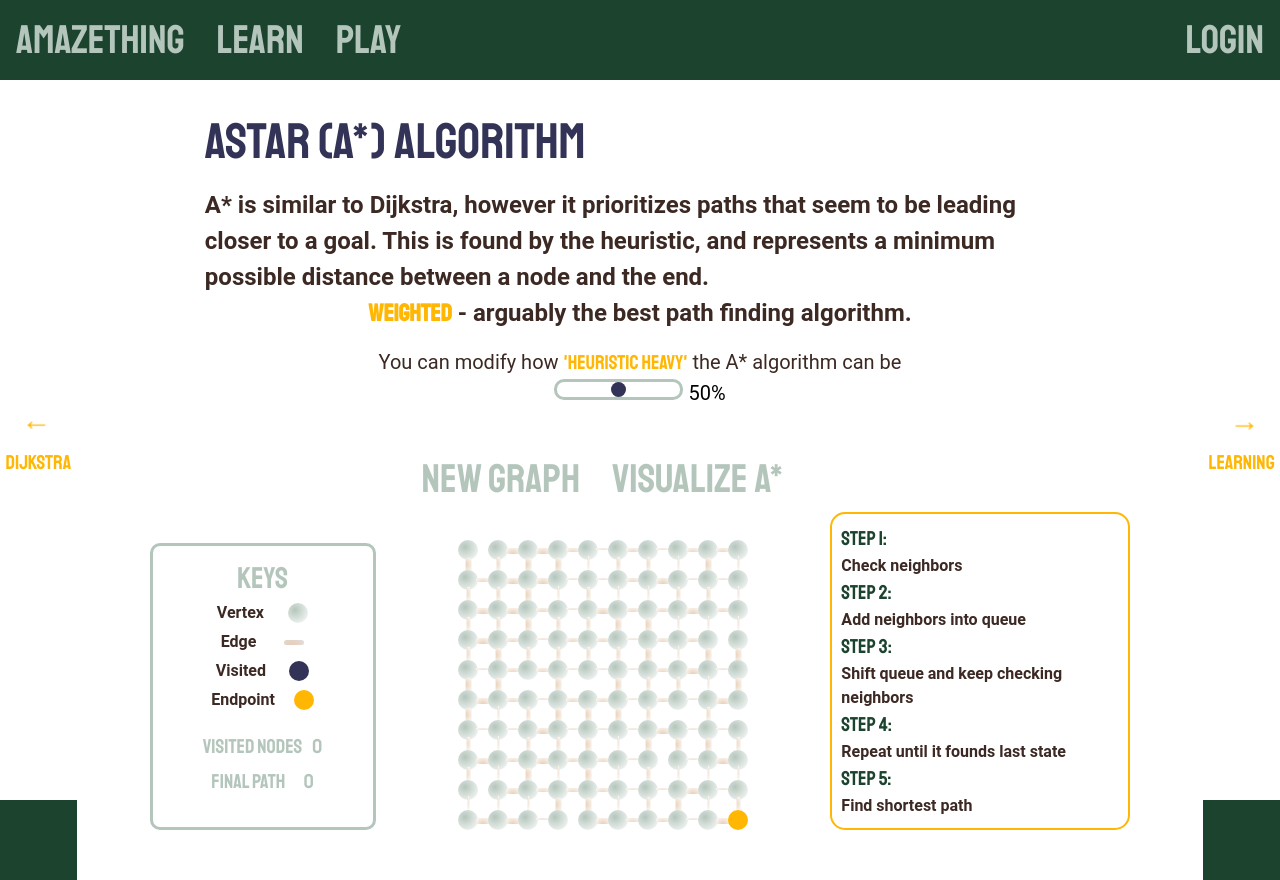
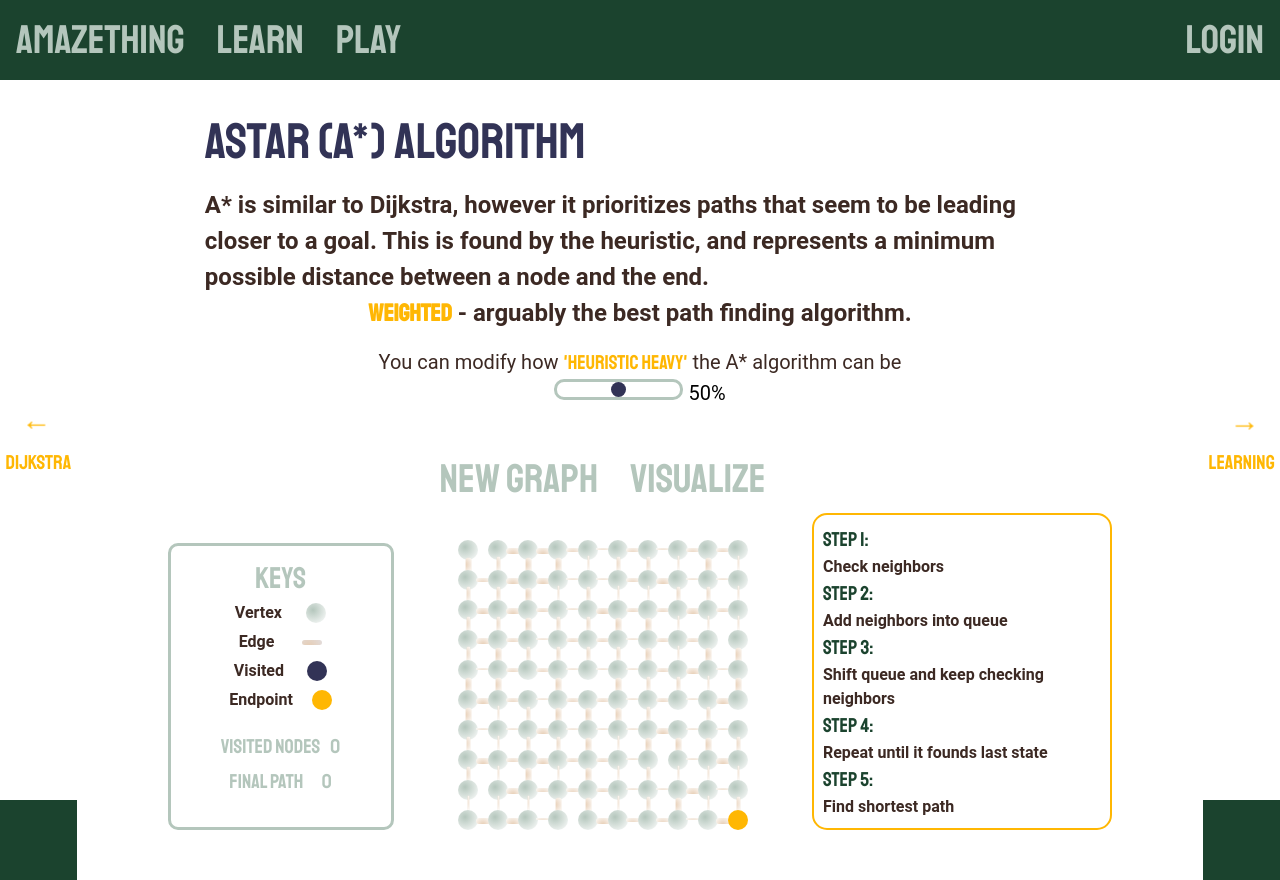
Before and after one commit to vadim-nest/aMAZEthing, a React (Vite) app in the folder Client/: page /learning/aStarLesson in a window 1280 px wide. Built offline with nearby package versions, Linux system fonts and the light colour scheme; no server answers.

Commit message:
refactor(fix bug on bfs): fix bug bfs

```diff
--- a/Client/src/components/pathfindingLessons/aStar.tsx
+++ b/Client/src/components/pathfindingLessons/aStar.tsx
@@ -61,7 +61,7 @@ function AStarLesson() {
 
   return (
     <Pagination
-      clicked={clicked}
+      clicked={false}
       leftName={'Dijkstra'}
       rightName={'Learning'}
       leftLink={'learning/dijkstraLesson'}
@@ -134,7 +134,7 @@ function AStarLesson() {
                   aStar();
                 }}
               >
-                Visualize A*
+                Visualize
               </button>
             </div>
             <div id="myCanvas">
--- a/Client/src/components/pathfindingLessons/bfsLesson.tsx
+++ b/Client/src/components/pathfindingLessons/bfsLesson.tsx
@@ -54,7 +54,7 @@ function BfsLesson() {
 
   return (
     <Pagination
-      clicked={clicked}
+      clicked={false}
       leftName={'Learning'}
       rightName={'Dfs'}
       leftLink={'learning'}
@@ -78,7 +78,7 @@ function BfsLesson() {
         <div className="visualization-wrapper">
           <MapKeys stats={stats}></MapKeys>
           <div className="lesson-wrapper">
-            <div id="myCanvas">
+
               <div className="buttons-pos">
                 <button
                   className={'button'}
@@ -99,6 +99,7 @@ function BfsLesson() {
                   Visualize
                 </button>
               </div>
+              <div id="myCanvas">
               <div
                 className="graph-vertices"
                 style={{ gridTemplateColumns: `repeat(${width}, 1fr)` }}
--- a/Client/src/components/pathfindingLessons/dfsLesson.tsx
+++ b/Client/src/components/pathfindingLessons/dfsLesson.tsx
@@ -54,7 +54,7 @@ function DfsLesson() {
 
   return (
     <Pagination
-      clicked={clicked}
+      clicked={false}
       leftName={'Bfs'}
       rightName={'Dijkstra'}
       leftLink={'learning/bfsLesson'}
--- a/Client/src/components/pathfindingLessons/dijkstraLesson.tsx
+++ b/Client/src/components/pathfindingLessons/dijkstraLesson.tsx
@@ -53,7 +53,7 @@ function DijkstraLesson() {
 
   return (
     <Pagination
-      clicked={clicked}
+      clicked={false}
       leftName={'Dfs'}
       rightName={'aStar'}
       leftLink={'learning/dfsLesson'}
```
